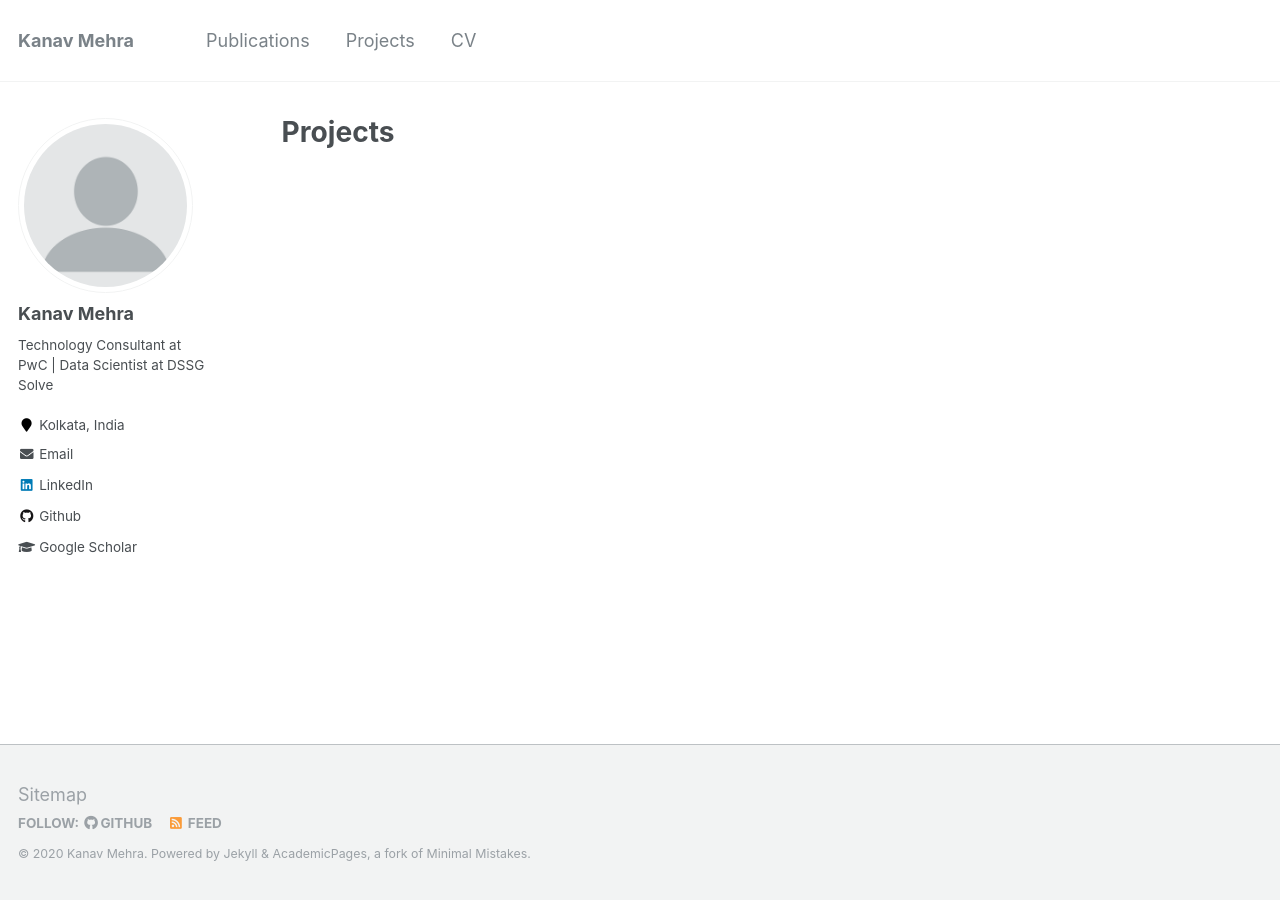
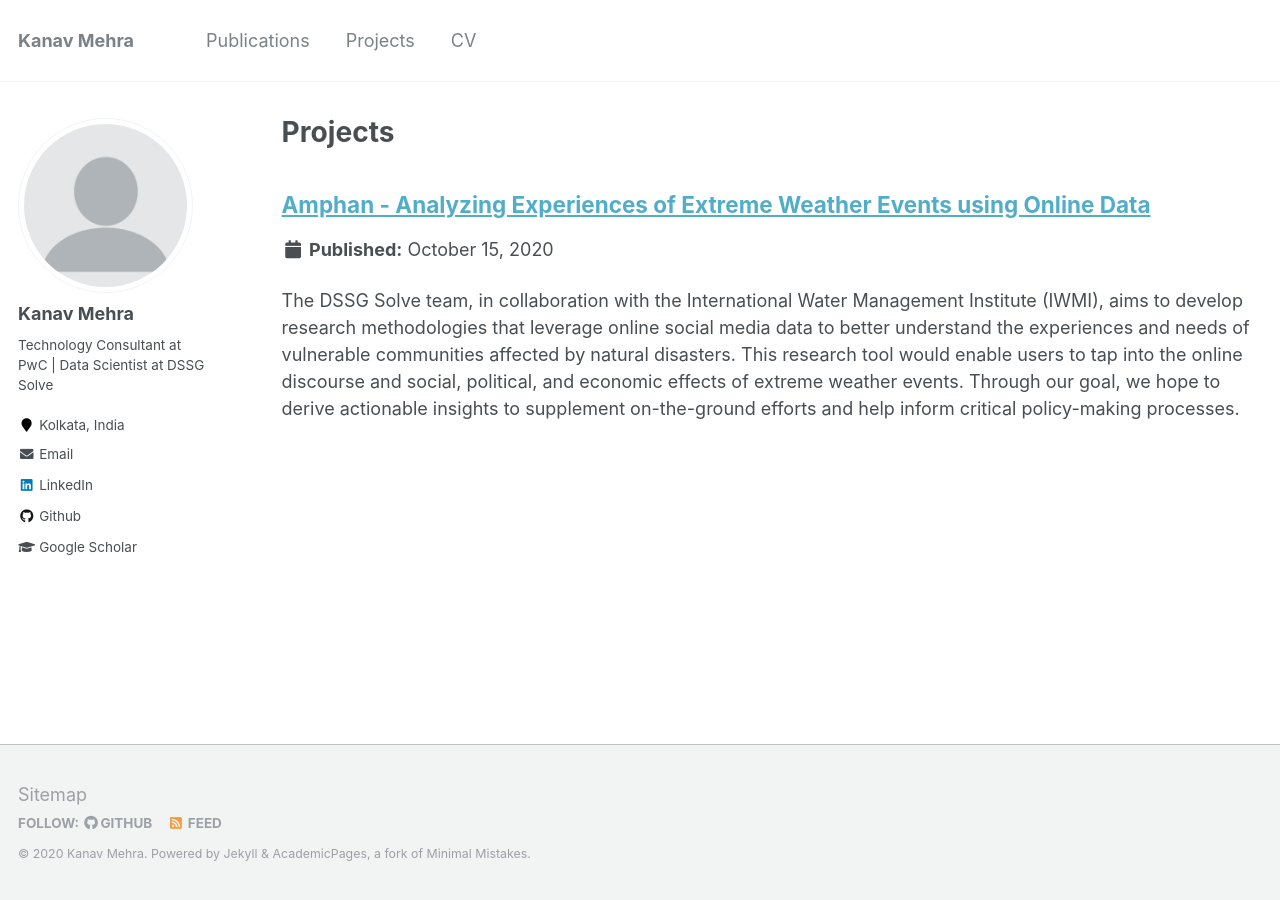
Before and after one commit to kanav-mehra/kanav-mehra.github.io, a Jekyll site: the page built from _pages/projects.md, in a window 1280 px wide. Built offline with Jekyll 4.4.1, drawn with Linux system fonts in a browser that asks for light colours; a file with an impossible date is left out; part of the change alters nothing that is shown.

Commit message:
Added Amphan project

```diff
--- a/_projects/Amphan.md
+++ b/_projects/Amphan.md
@@ -2,17 +2,10 @@
 title: 'Amphan - Analyzing Experiences of Extreme Weather Events using Online Data'
 collection: projects
 excerpt: 'The DSSG Solve team, in collaboration with the International Water Management Institute (IWMI), aims to develop research methodologies that leverage online social media data to better understand the experiences and needs of vulnerable communities affected by natural disasters. This research tool would enable users to tap into the online discourse and social, political, and economic effects of extreme weather events. Through our goal, we hope to derive actionable insights to supplement on-the-ground efforts and help inform critical policy-making processes.'
-date: 2020
+date: 2020-10-15
 permalink: /projects/Amphan
 ---
 
-This is a sample blog post. Lorem ipsum I can't remember the rest of lorem ipsum and don't have an internet connection right now. Testing testing testing this blog post. Blog posts are cool.
-
-Headings are cool
-======
-
-You can have many headings
-======
-
-Aren't headings cool?
+Objective
 ------
+For the initial phase, we focus on a recent extreme weather event - Cyclone Amphan, which made landfall in South Asia on May 20, 2020, and affected 18 million people along the way. We first aimed to characterize how collective knowledge about Cyclone Amphan was produced on Twitter. Accordingly, our first research question was: Who and which ideas are shaping the narratives around Cyclone Amphan, and whose experiences are going unheard? Next, we aimed to explore how to best support people affected by extreme weather events. This led to our second research question: Can Twitter content help identify unmet needs of people affected by Cyclone Amphan? If so, how?
```
